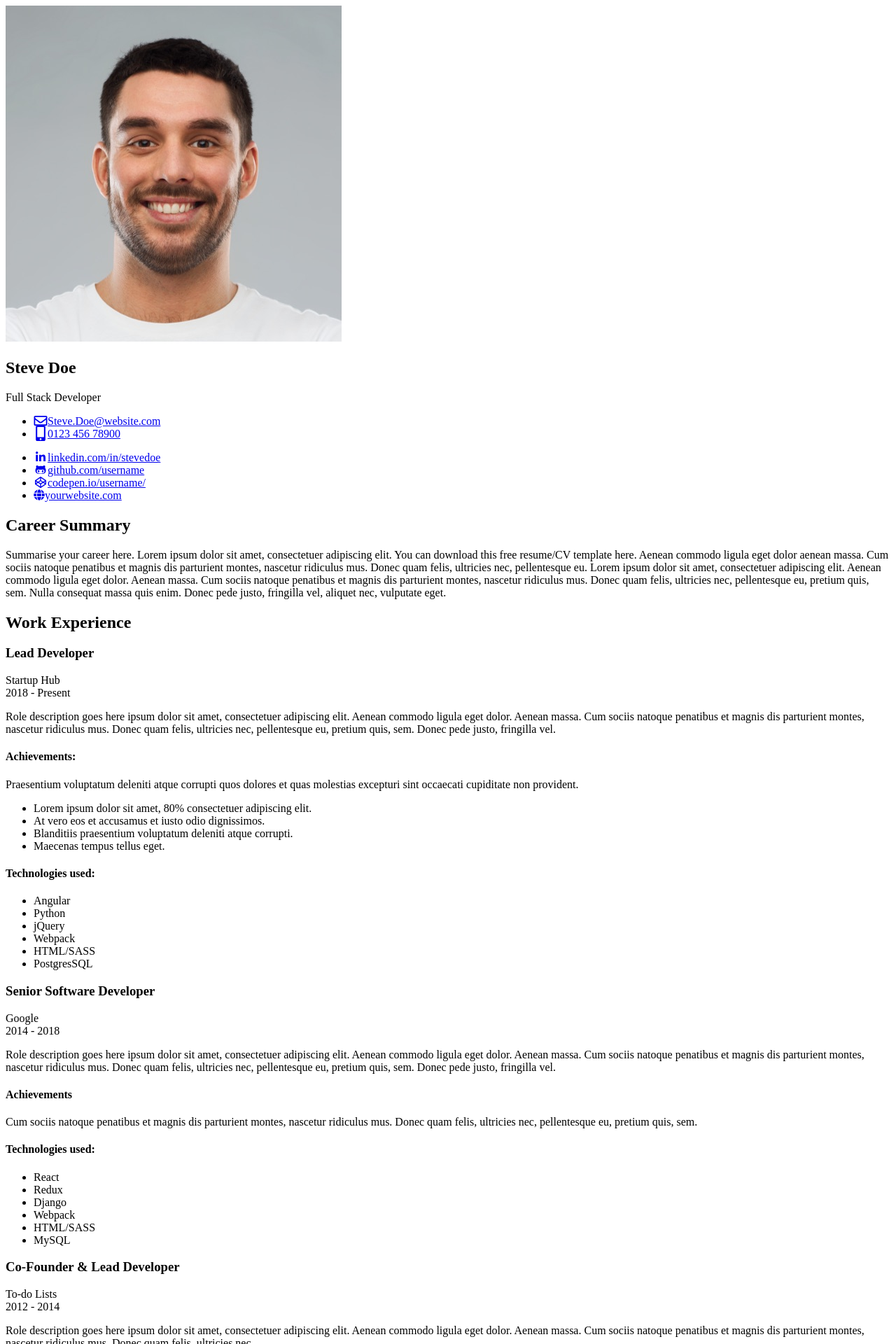
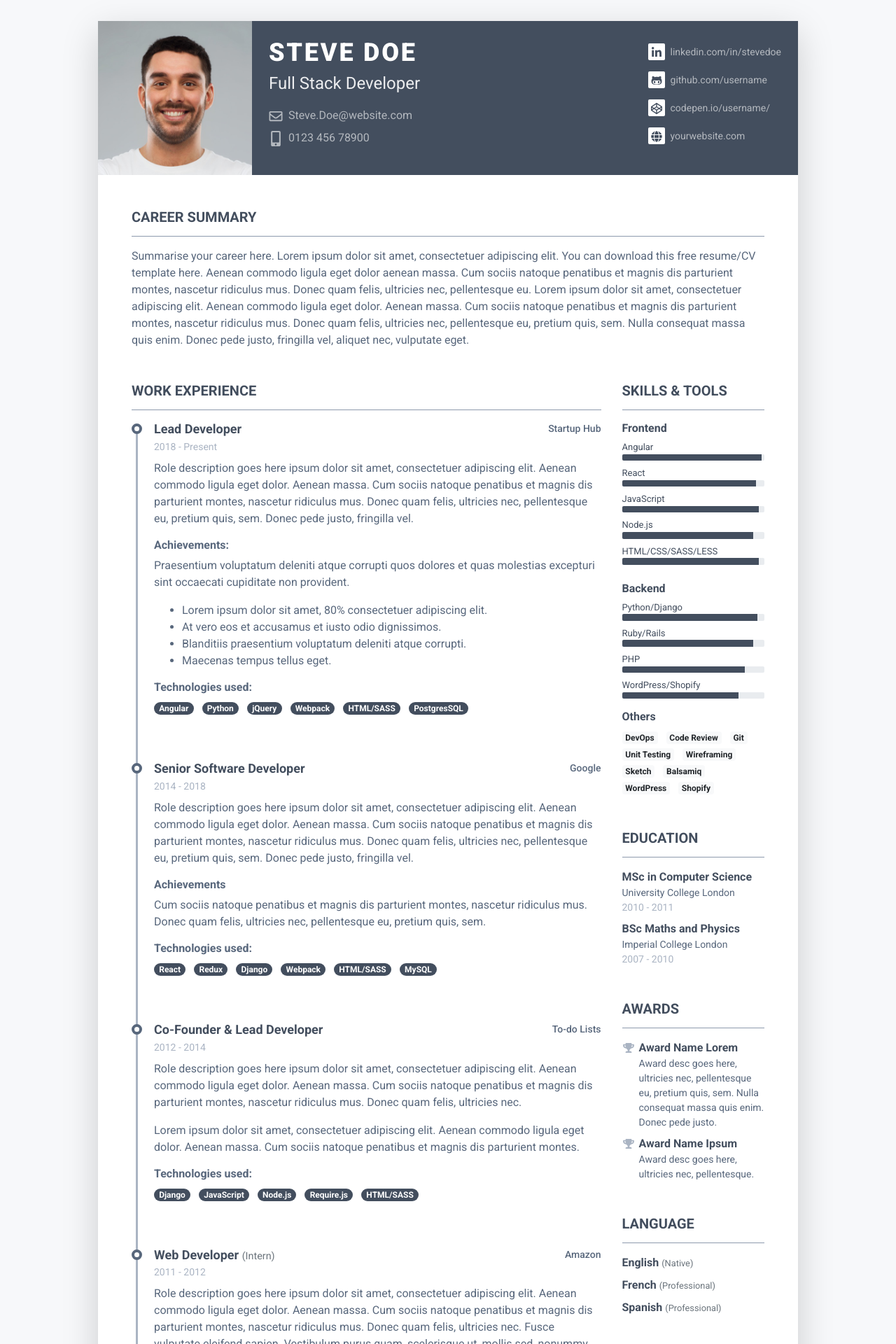
Before and after one commit to Drewleks/about-me, a Jekyll site: the page about.html, which Jekyll copies as it is, in a window 1280 px wide. Shown: the top 1920 px of the page at 70% size. Built offline with Jekyll 4.4.1, drawn with Linux system fonts in a browser that asks for light colours; nearby versions of some CDN libraries; Markdown is read by kramdown in place of the engine named in the settings.

Commit message:
Update about.html

```diff
--- a/about.html
+++ b/about.html
@@ -18,7 +18,7 @@
     <script defer src="https://use.fontawesome.com/releases/v5.1.1/js/all.js" integrity="sha384-BtvRZcyfv4r0x/phJt9Y9HhnN5ur1Z+kZbKVgzVBAlQZX4jvAuImlIz+bG7TS00a" crossorigin="anonymous"></script>
 
     <!-- Theme CSS -->
-    <link id="theme-style" rel="stylesheet" href="about-me/assets/css/pillar-1.css">
+    <link id="theme-style" rel="stylesheet" href="/about-me/assets/css/pillar-1.css">
 
 
 </head>
```
